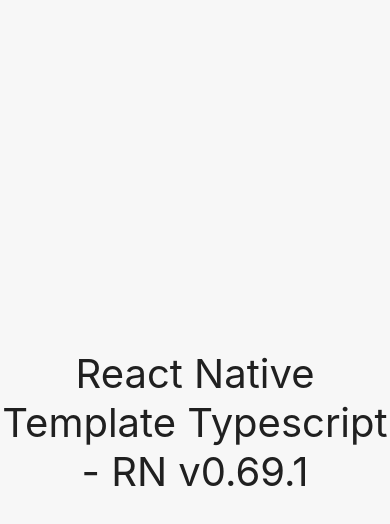
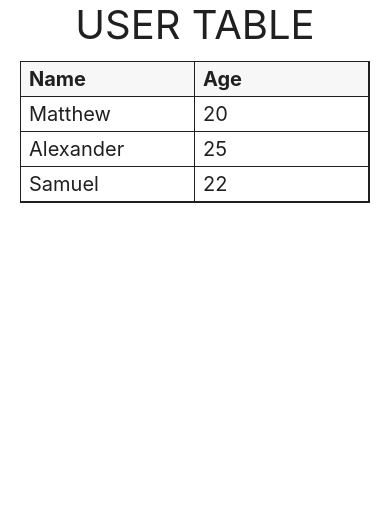
Before and after one commit to ramirezjag00/search-sort-table-view, a React Native app: screen / in a window 390 px wide. Shown: the top 524 px of the page. Built offline with nearby package versions, Linux system fonts and the light colour scheme.

Commit message:
Implement DeviceContextProvider and Home Screen

```diff
--- a/App.tsx
+++ b/App.tsx
@@ -1,27 +1,14 @@
-import { SafeAreaView, StyleSheet, Text } from 'react-native'
+import { FC } from 'react'
 
-import { COLORS, CONTAINERS } from '@themes'
+import { DeviceContextProvider } from '@contexts/DeviceContext'
+import Home from '@screens/Home'
 
-const App: React.FC = () => {
+const App: FC = () => {
   return (
-    <SafeAreaView style={styles.container}>
-      <Text style={styles.title}>
-        React Native Template Typescript - RN v0.69.1
-      </Text>
-    </SafeAreaView>
+    <DeviceContextProvider>
+      <Home />
+    </DeviceContextProvider>
   )
 }
 
-const styles = StyleSheet.create({
-  container: {
-    ...CONTAINERS?.centerCenter,
-    backgroundColor: COLORS?.wildSand,
-  },
-  title: {
-    color: COLORS?.mineShaft,
-    fontSize: 40,
-    textAlign: 'center',
-  },
-})
-
 export default App
```
